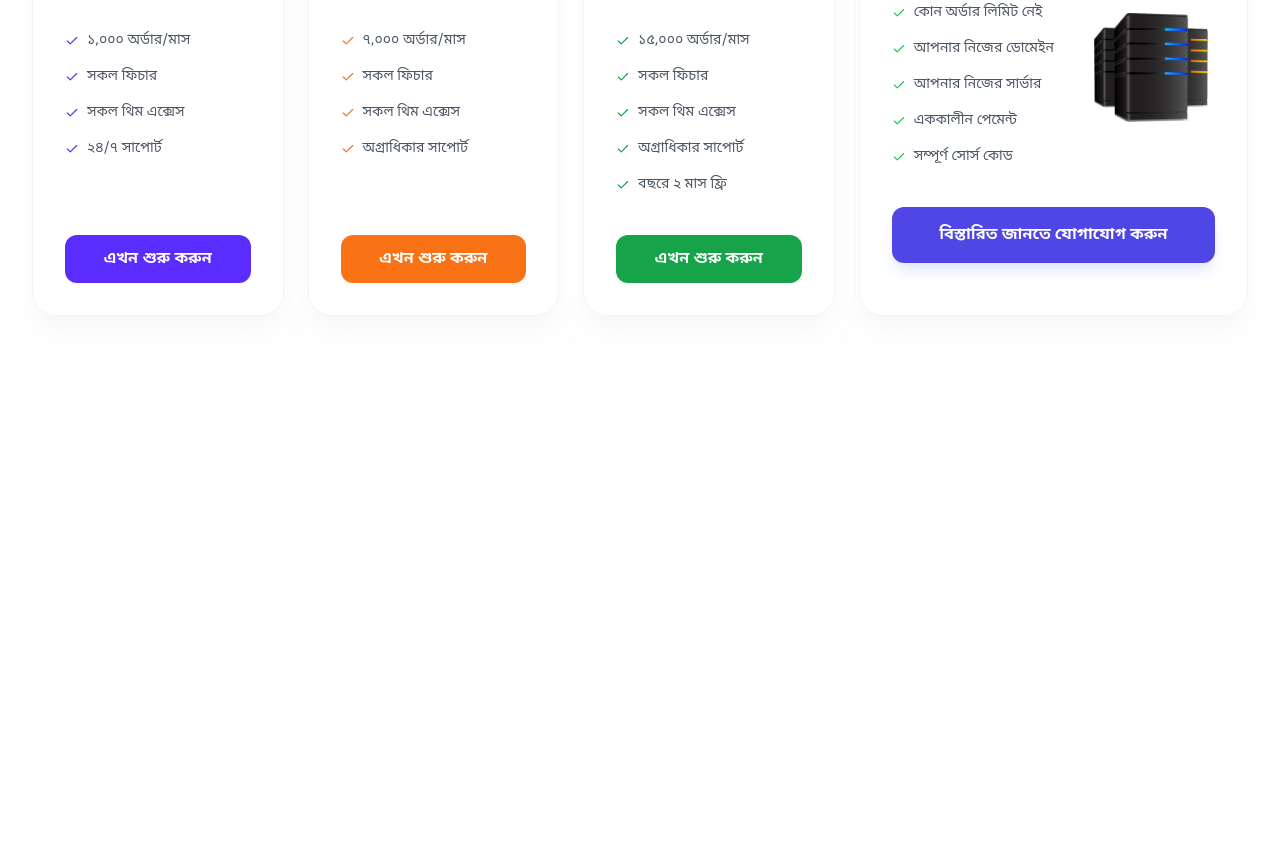
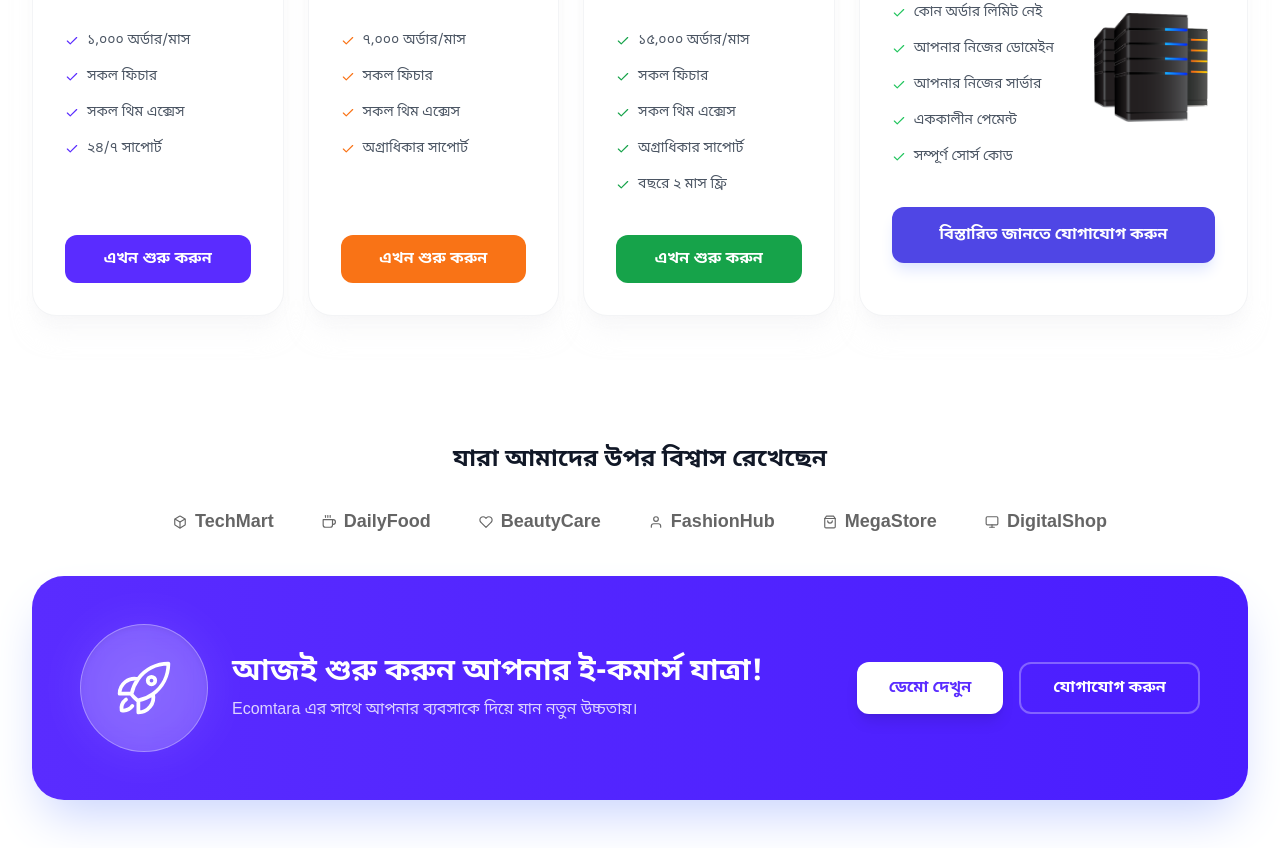
Before and after one commit to kawsarNK/e-com-tara, a Next.js app: page / in a window 1280 px wide. Shown: the part 1839-2687 px from the top of the page. Before the commit the page ends 2235 px from the top, so only its background shows below. Built offline with nearby package versions, Linux system fonts and the light colour scheme.

Commit message:
complete footer portion

```diff
--- a/src/app/page.tsx
+++ b/src/app/page.tsx
@@ -4,7 +4,7 @@ import Stats from '../components/Stats';
 import Features from '../components/Features';
 // import LiveDemo from '../components/LiveDemo';
 import Pricing from '../components/Pricing';
-// import Footer from '../components/Footer';
+  import Footer from '../components/Footer';
 
 export default function Home() {
   return (
@@ -15,7 +15,7 @@ export default function Home() {
       <Features />
       {/* <LiveDemo /> */}
       <Pricing />
-      {/* <Footer /> */}
+      <Footer />
     </main>
   );
 }
--- /dev/null
+++ b/src/components/Footer.tsx
@@ -0,0 +1,76 @@
+import React from 'react';
+import {
+    FiBox,
+    FiCoffee,
+    FiHeart,
+    FiUser,
+    FiShoppingBag,
+    FiMonitor
+} from 'react-icons/fi';
+import { HiOutlineRocketLaunch } from 'react-icons/hi2';
+
+const partners = [
+    { name: 'TechMart', icon: FiBox },
+    { name: 'DailyFood', icon: FiCoffee },
+    { name: 'BeautyCare', icon: FiHeart },
+    { name: 'FashionHub', icon: FiUser },
+    { name: 'MegaStore', icon: FiShoppingBag },
+    { name: 'DigitalShop', icon: FiMonitor },
+];
+
+export default function Footer() {
+    return (
+        <section className="py-12 bg-white">
+            <div className="max-w-7xl mx-auto px-4 sm:px-6 lg:px-8">
+
+                <div className="text-center mb-10">
+                    <h2 className="text-xl md:text-2xl font-bold text-gray-900 mb-8">
+                        যারা আমাদের উপর বিশ্বাস রেখেছেন
+                    </h2>
+                    <div className="flex flex-wrap justify-center items-center gap-8 md:gap-12 opacity-60 grayscale hover:grayscale-0 transition-all">
+                        {partners.map((partner, index) => (
+                            <div key={index} className="flex items-center gap-2">
+                                <partner.icon className="text-sm" />
+                                <span className="font-semibold text-lg">{partner.name}</span>
+                            </div>
+                        ))}
+                    </div>
+                </div>
+
+                <div className="relative mt-13 rounded-[2rem] overflow-hidden bg-gradient-to-r from-[#5A2CFF] to-[#4A1DFF] p-8 md:p-12 shadow-2xl shadow-indigo-200">
+                    <div className="flex flex-col lg:flex-row items-center justify-between gap-6 relative z-10">
+
+                        <div className="flex flex-col md:flex-row items-center gap-6 text-center md:text-left">
+
+                            <div className="relative w-24 h-24 md:w-32 md:h-32 bg-white/20 rounded-full flex items-center justify-center backdrop-blur-md border border-white/30 shadow-inner">
+                                <HiOutlineRocketLaunch className="text-white text-5xl md:text-6xl" />
+
+                                <div className="absolute inset-0 bg-white/10 rounded-full blur-xl -z-10"></div>
+                            </div>
+
+                            <div>
+                                <h3 className="text-xl md:text-2xl lg:text-3xl font-black text-white mb-2">
+                                    আজই শুরু করুন আপনার ই-কমার্স যাত্রা!
+                                </h3>
+                                <p className="text-white/80 text-sm md:text-base font-medium">
+                                    Ecomtara এর সাথে আপনার ব্যবসাকে দিয়ে যান নতুন উচ্চতায়।
+                                </p>
+                            </div>
+                        </div>
+
+
+                        <div className="flex flex-col sm:flex-row gap-4 w-full lg:w-auto">
+                            <button className="px-8 py-3 bg-white text-[#5A2CFF] font-bold rounded-xl hover:scale-105 active:scale-95 transition-all shadow-lg">
+                                ডেমো দেখুন
+                            </button>
+                            <button className="px-8 py-3 border-2 border-white/30 text-white font-bold rounded-xl hover:bg-white/10 hover:border-white/50 transition-all">
+                                যোগাযোগ করুন
+                            </button>
+                        </div>
+                    </div>
+                </div>
+
+            </div>
+        </section>
+    );
+}
--- a/src/components/Hero.tsx
+++ b/src/components/Hero.tsx
@@ -1,19 +1,20 @@
 
 "use client"
 import Image from 'next/image';
+import { useRouter } from 'next/navigation';
 import { BsArrowRight } from 'react-icons/bs';
 import { HiOutlineRocketLaunch } from 'react-icons/hi2';
 import { FiSettings, FiCode, FiHeadphones, FiRefreshCw } from 'react-icons/fi';
 
 export default function Hero() {
+    const router = useRouter();
+
     const handleDemoClick = () => {
-        alert('ডেমো দেখুন – শীঘ্রই আসছে!');
-        // Replace with actual navigation: router.push('/demo')
+        router.push('/Livedemo')
     };
 
     const handlePricingClick = () => {
-        alert('মূল্য পরিকল্পনা দেখুন');
-        // Replace with actual navigation: router.push('/pricing')
+        router.push('/Pricing')
     };
 
     return (
```
